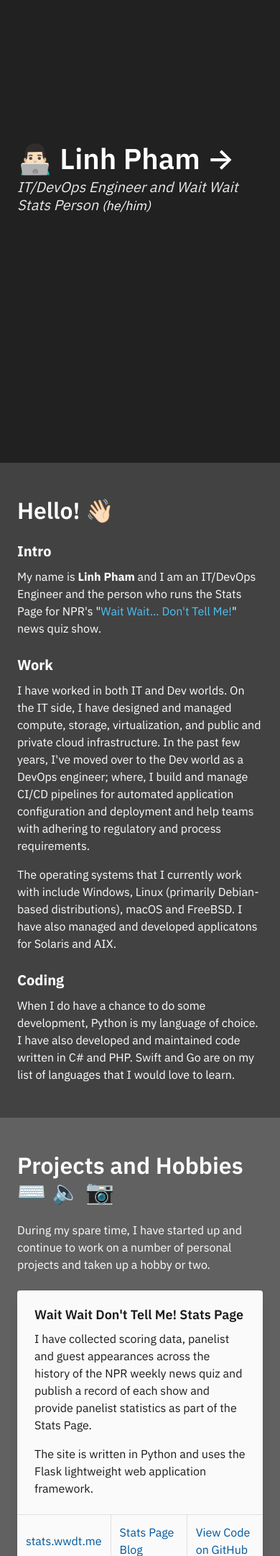
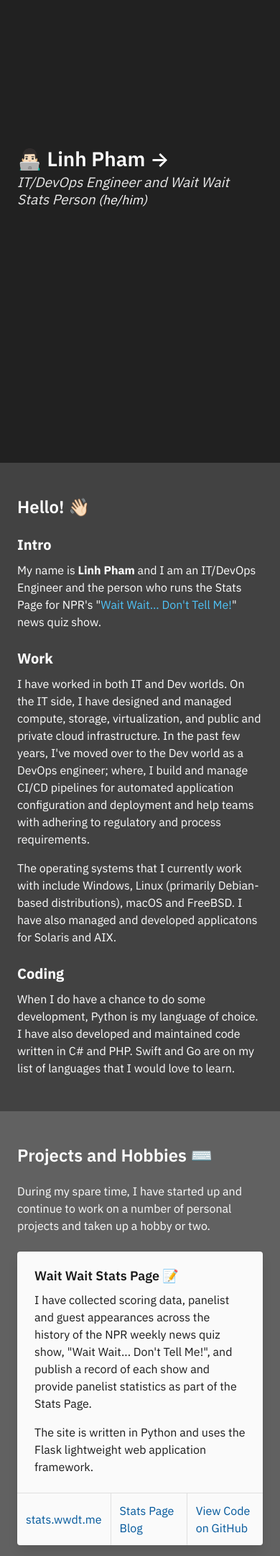
Before and after one commit to questionlp/flask_linhpham.org, a Flask app: page / in a window 390 px wide. Shown: the part 201-2363 px from the top of the page at 72% size. Run offline with Flask 2, Linux system fonts and the light colour scheme.

Commit message:
Changing button text size and reworking projects copy

```diff
--- a/static/css/style.css
+++ b/static/css/style.css
@@ -98,6 +98,10 @@
         color: #202124 !important;
     }
 
+    #connect .button.is-medium {
+	font-size: 1.1rem;
+    }
+
     #connect p.buttons a.button:link,
     #connect p.buttons a.button:hover,
     #connect p.buttons a.button:active,
@@ -119,10 +123,6 @@
         font-size: 1.25rem;
     }
 
-    #intro h2.title {
-        font-size: 1.25rem;
-    }
-
     #intro span.pronouns {
         color: #fff !important;
         font-size: 1.1rem;
@@ -140,6 +140,22 @@
     }
 }
 
+@media only screen and (max-width: 512px) {
+    #intro h1.title {
+        font-size: 1.75rem;
+    }
+
+    #intro h2.subtitle {
+        font-size: 1.2rem;
+    }
+
+    #hello h1.title,
+    #projects h1.title,
+    #connect h1.title {
+        font-size: 1.5rem;
+    }
+}
+
 @media only print {
     * {
         background-color: initial !important;
--- a/templates/sections/03-projects.html
+++ b/templates/sections/03-projects.html
@@ -1,7 +1,7 @@
 <!-- #region Projects Section -->
 <section id="projects" class="hero is-medium">
     <div class="hero-body">
-        <h1 class="title">Projects and Hobbies ⌨️ 🔈 📷</h1>
+        <h1 class="title">Projects and Hobbies ⌨️</h1>
         <div class="content">
             <p>
                 During my spare time, I have started up and continue to work
@@ -15,10 +15,11 @@
                 <div class="card">
                     <div class="card-content">
                         <div class="content">
-                            <h2>Wait Wait Don't Tell Me! Stats Page</h2>
+                            <h2>Wait Wait Stats Page 📝</h2>
                             <p>
                                 I have collected scoring data, panelist and guest appearances
-                                across the history of the NPR weekly news quiz and publish
+                                across the history of the NPR weekly news quiz show,
+				&quot;Wait Wait... Don't Tell Me!&quot;, and publish
                                 a record of each show and provide panelist statistics as part
                                 of the Stats Page.
                             </p>
@@ -51,7 +52,7 @@
                 <div class="card">
                     <div class="card-content">
                         <div class="content">
-                            <h2>Marsupial Gurgle</h2>
+                            <h2>Marsupial Gurgle 🔊</h2>
                             <p>
                                 Since 2015, I have been listening to, collecting,
                                 editing and archiving audio clips from the podcast
@@ -75,7 +76,7 @@
                 <div class="card">
                     <div class="card-content">
                         <div class="content">
-                            <h2>Wait Wait Stats API</h2>
+                            <h2>Wait Wait Stats API 🔎</h2>
                             <p>
                                 As I got more requests for data from the Wait Wait
                                 Stats database, I created an API service that allows
@@ -103,7 +104,7 @@
                 <div class="card">
                     <div class="card-content">
                         <div class="content">
-                            <h2>Wait Wait Reports</h2>
+                            <h2>Wait Wait Reports 📄</h2>
                             <p>
                                 The Reports site provides detailed reports and search
                                 features that provide information that goes beyond what
@@ -130,7 +131,7 @@
                 <div class="card">
                     <div class="card-content">
                         <div class="content">
-                            <h2>Wait Wait Graphs</h2>
+                            <h2>Wait Wait Graphs 📊</h2>
                             <p>
                                 The Graphs site has interactive charts that graph
                                 panelist scoring and appearance, Bluff the Listener
@@ -159,7 +160,7 @@
                 <div class="card">
                     <div class="card-content">
                         <div class="content">
-                            <h2>Photography</h2>
+                            <h2>Photography 📷</h2>
                             <p>
                                 Over the years, I have spent a fair amount of time
                                 behind the camera, taking photos at track days and
```
